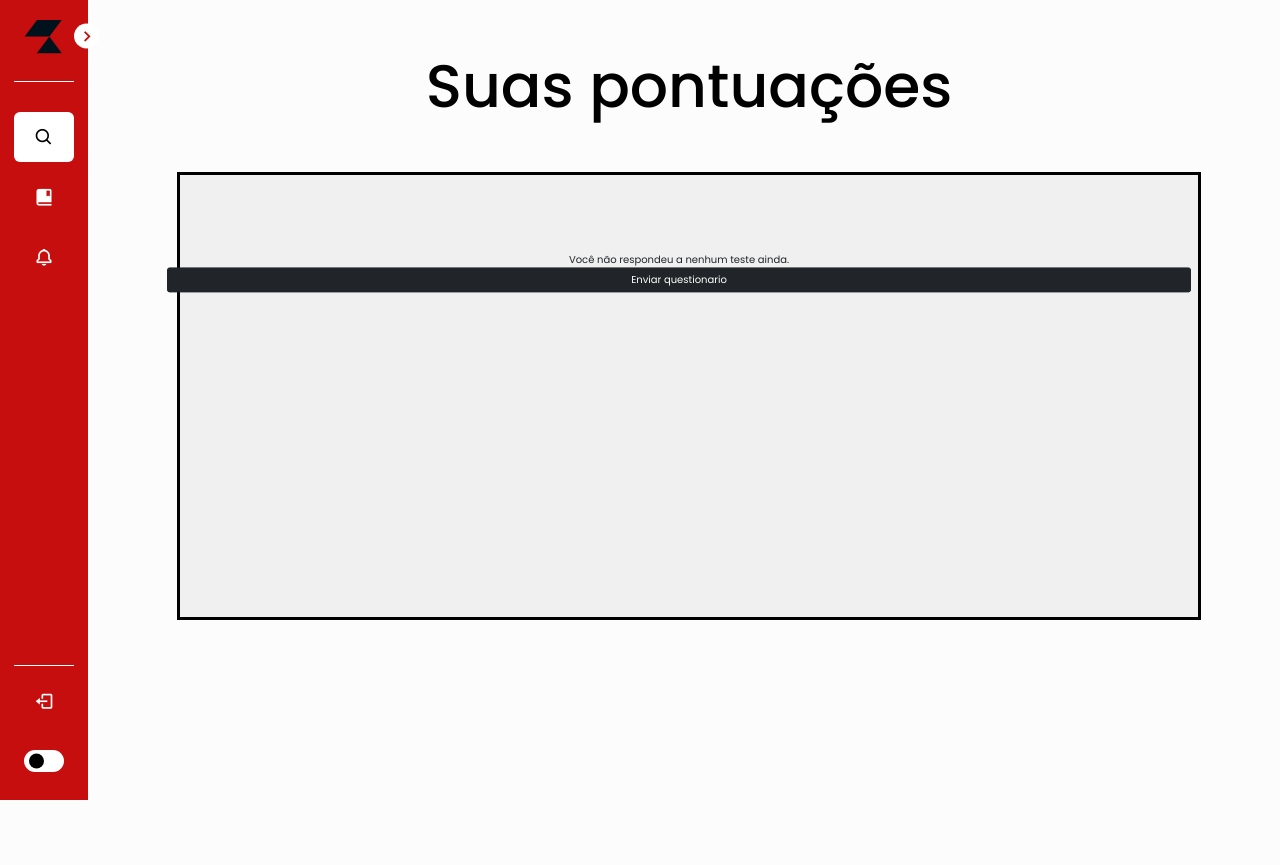
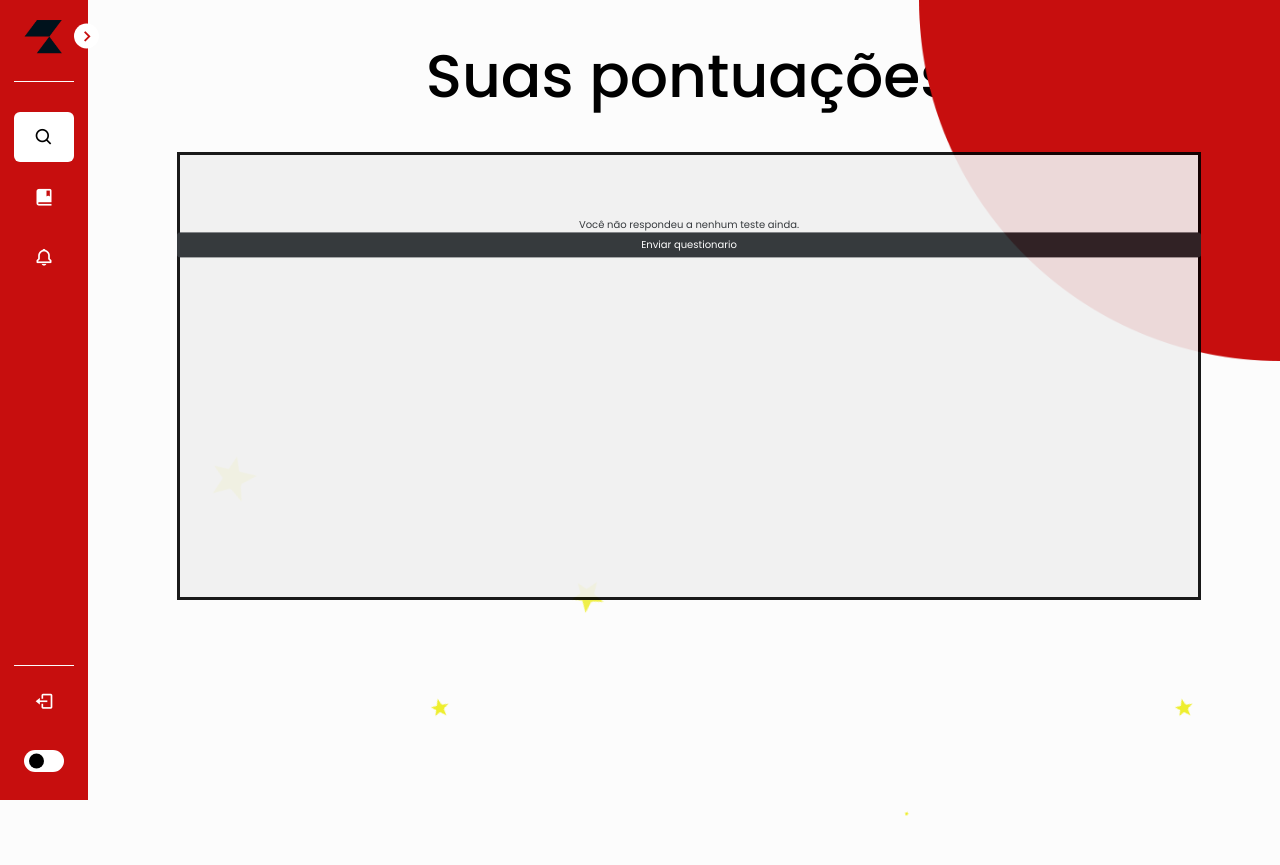
Before and after one commit to BryanWille/magis, a Django app: page /quest/view_score in a window 1280 px wide. Before the commit the page ends 800 px from the top, so only its background shows below. Run offline with Django 4.2, Linux system fonts and the light colour scheme; a user stored in the database is signed in; data comes from the database, SQL or seed files in the repository; some libraries are stand-ins or nearby versions.

Commit message:
Página de Score ajustada.

```diff
--- a/static/css/score.css
+++ b/static/css/score.css
@@ -5,7 +5,7 @@
 h1 {
   color: var(--main-text-color);
   font-size: 60px;
-    margin: 50px 0px;
+  margin: 5vh 0px;
   text-align: center;
 }
 
@@ -14,17 +14,24 @@
   margin: auto;
   width: 80vw;
   height: 35vw;
+  z-index: 99;
   background-color: var(--contrast-bg-color);
+  position: relative;
+  opacity: 0.9;
 }
 
-.centralizar-materias{
+.centralizar-materias {
+  opacity: 1;
   width: 80vw;
   height: 31.5vw;
   overflow: auto;
   position: absolute;
-    left: 50%; /* relative to nearest positioned ancestor or body element */
-    top: 53%; /*  relative to nearest positioned ancestor or body element */
+  left: 50%;
+  /* relative to nearest positioned ancestor or body element */
+  top: 53%;
+  /*  relative to nearest positioned ancestor or body element */
   transform: translate(-50%, -50%);
+  z-index: 3;
 }
 
 #lista-scores {
@@ -34,7 +41,8 @@
   padding: 0px;
   border-radius: 6px;
   margin-bottom: 70px;
-    border: 2px solid var(--main-text-color);;
+  border: 2px solid var(--main-text-color);
+  ;
   background-color: rgb(212, 212, 212);
   width: 70vw;
 }
@@ -72,6 +80,17 @@
   background-color: var(--sidebar-color);
   border-radius: 10px;
 }
+
 ::-webkit-scrollbar-thumb:active {
   background-color: var(--darker-sidebar-color);
 }
+
+#bola {
+  width: 30%;
+  height: auto;
+  position: absolute;
+  right: 0;
+  top: 0;
+  z-index: 0;
+  color: var(--sidebar-color);
+}
--- a/static/css/sidebar.css
+++ b/static/css/sidebar.css
@@ -10,6 +10,7 @@
 
 :root {
     /* ===== Colors ===== */
+    --score-color: rgb(235, 235, 5);
     --invert-text: white;
     --body-color: rgb(252, 252, 252);
     --sidebar-color: var(--contrast-color);
@@ -54,7 +55,7 @@
     --contrast-bg-color: #2C2C2C;
     --contrast-color-btn: #121A2E;
     --contrast-color-btn-dg: #585858;
-
+    --score-color: var(--sidebar-color);
 }
 
 
--- a/templates/main/index.html
+++ b/templates/main/index.html
@@ -3,7 +3,7 @@
 {% block conteudo %}
 <link rel="stylesheet" href="static/css/index.css">
 
-<img id="bola" src="/static/img/half-ball.png" alt="Bola vermelha no terceiro quadrante">
+<img id="bola" src="/static/img/half-ball.png" alt="Bola vermelha no primeiro quadrante">
 <h1>Secular</h1>
 <div class="titulo"></div>
 <div id="main-content">
--- a/templates/quest/score.html
+++ b/templates/quest/score.html
@@ -2,8 +2,104 @@
 {% block titulo %}PONTUAÇÃO{% endblock %}
 {% block conteudo %}
 
+<link rel="stylesheet" href="/static/css/score.css">
 
-<link rel="stylesheet" href="/static/css/score.css">
+<style>
+    /* ANIMAÇÃO DE FUNDO CSS */
+
+    body {
+        overflow: hidden;
+    }
+
+    .conteudo-animacao {
+        background-color: var(--body-color);
+        height: 100vh;
+    }
+
+    .box ul li {
+        position: relative;
+        display: inline-block;
+        width: 0;
+        height: 0;
+        margin-left: 0.9em;
+        margin-right: 0.9em;
+        margin-bottom: 1.2em;
+        border-right: 0.3em solid transparent;
+        border-bottom: 0.9em solid var(--score-color);
+        border-left: 0.3em solid transparent;
+        list-style: none;
+        opacity: 0;
+        bottom: 0;
+        left: 10vw;
+        animation: animate 15s linear infinite;
+        z-index: 0;
+    }
+
+    .box ul li:before,
+    .box ul li:after {
+        content: "";
+        display: block;
+        width: 0;
+        height: 0;
+        position: absolute;
+        top: 0.6em;
+        left: -1em;
+        border-right: 1em solid transparent;
+        border-bottom: 0.9em solid var(--score-color);
+        border-left: 1em solid transparent;
+        transform: rotate(-35deg);
+    }
+
+    .box ul li:after {
+        transform: rotate(35deg);
+    }
+
+    .box ul li:nth-child(2) {
+        left: 36vw;
+        animation-delay: 2s;
+    }
+
+    .box ul li:nth-child(3) {
+        left: 22vw;
+        animation-delay: 4s;
+    }
+
+    .box ul li:nth-child(4) {
+        left: 56vw;
+        animation-delay: 6s;
+    }
+
+    .box ul li:nth-child(5) {
+        left: 76vw;
+        animation-delay: 4s;
+    }
+
+    .box ul li:nth-child(6) {
+        left: 80vw;
+        animation-delay: 8s;
+    }
+
+    @keyframes animate {
+        0% {
+            transform: scale(0) rotate(0);
+            opacity: 1;
+            bottom: 0;
+        }
+
+        100% {
+            transform: scale(5) rotate(360deg);
+            opacity: 0.09;
+            bottom: 100vh;
+        }
+    }
+    #div-score{
+        z-index: 3;
+    }
+</style>
+
+<img id="bola" src="/static/img/half-ball.png" alt="Bola vermelha no primeiro quadrante">
+
+<div class="conteudo-animacao">
     <h1>Suas pontuações</h1>
     <div id="div-score">
         <div class="centralizar-materias">
@@ -29,6 +125,18 @@
     </div>
 </div>
 
+</div>
+
+<div class="box">
+    <ul>
+        <li></li>
+        <li></li>
+        <li></li>
+        <li></li>
+        <li></li>
+        <li></li>
+    </ul>
+</div>
 
 
 {% endblock %}
```
Lines whose indentation alone changed are shown as unchanged.
